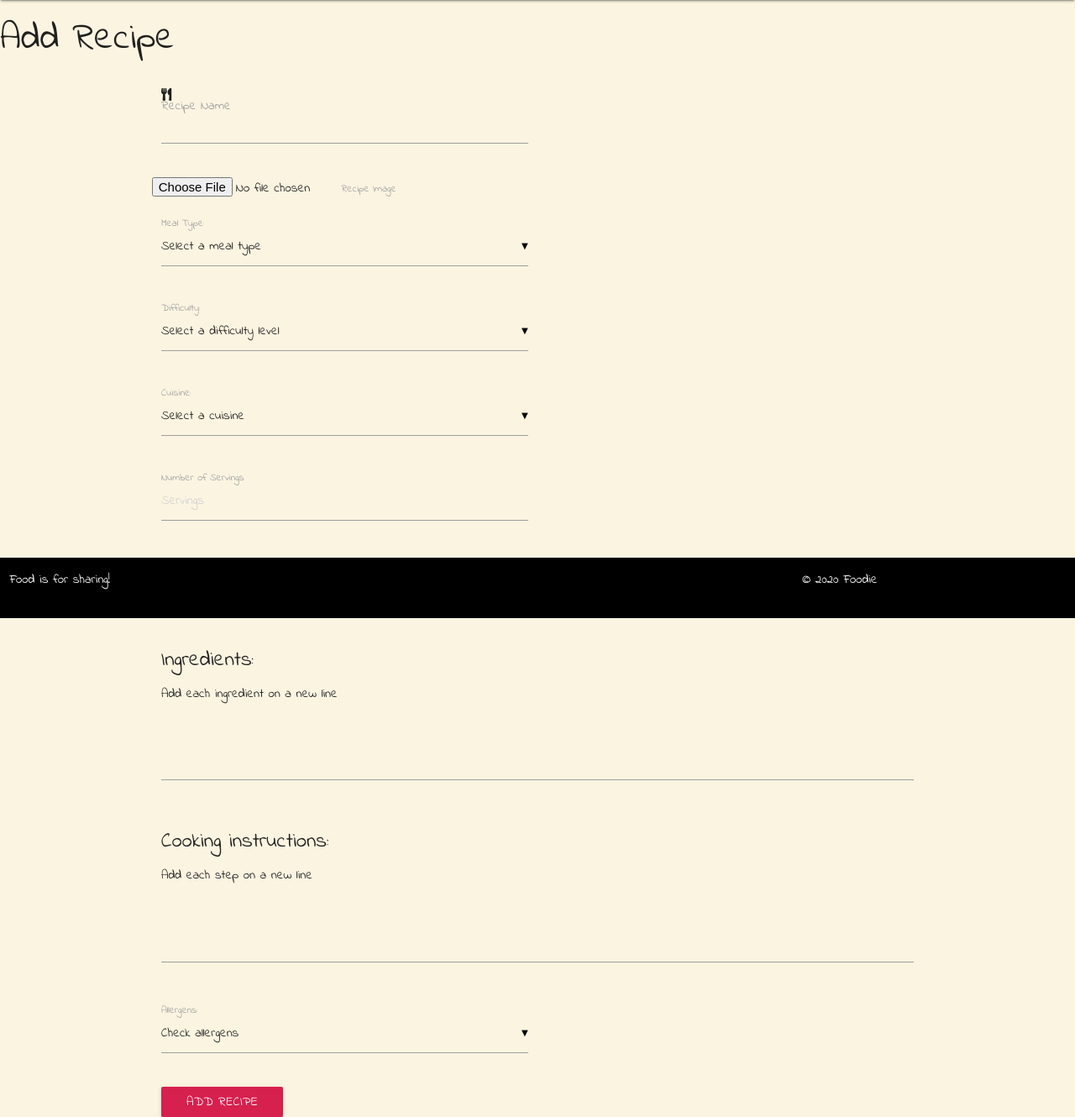
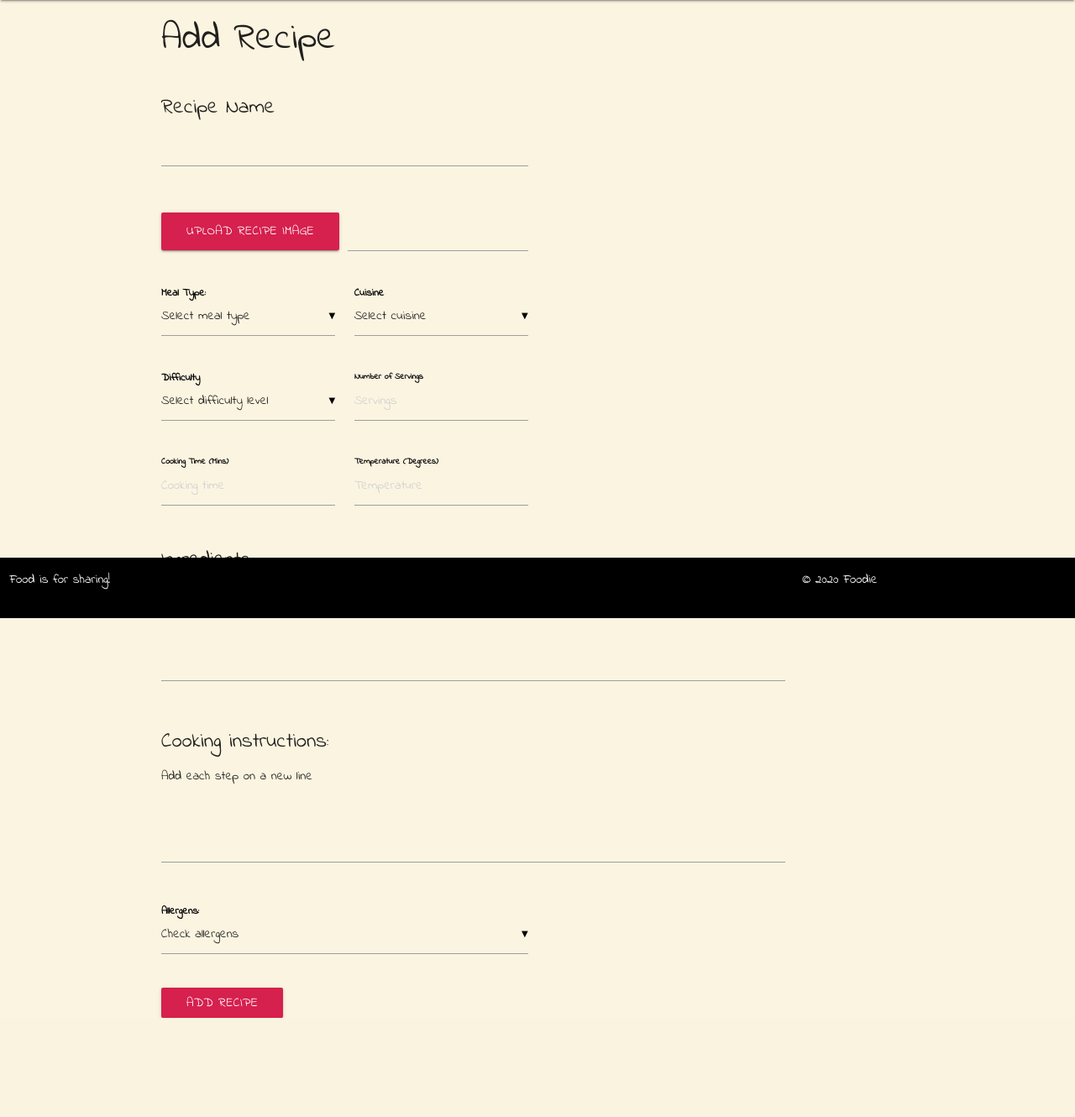
Before and after one commit to coderkatew/foodie, a Flask app: page /add_recipe in a window 1280 px wide. Shown: the part 64-1394 px from the top of the page at 84% size. After the commit the page ends 1276 px from the top, so only its background shows below. Run offline with Flask 2, Linux system fonts and the light colour scheme; data that the repository does not hold is empty; some libraries are stand-ins or nearby versions.

Commit message:
Improve CSS styling on add recipe page to make it more user-friendly

```diff
--- a/static/css/style.css
+++ b/static/css/style.css
@@ -42,6 +42,20 @@ nav ul .active {
 #login.container, #register.container {
     margin: 0;
     width: 100%;
+}
+
+/* ----- Forms -----*/
+.input-field label {
+     color: black;
+     font-size: .83em;
+     font-weight: bolder;
+   }
+.btn {
+    background-color: #D6204E;
+}
+
+.recipe-section {
+    max-width:50%;
 }
 
 /* ----- Buttons -----*/
--- a/templates/add_recipe.html
+++ b/templates/add_recipe.html
@@ -1,80 +1,76 @@
 {% extends 'base.html' %} {% block content %}
+
+<div id="recipe_form" class="container">
 <h3>Add Recipe</h3>
-<!-- Recipe Name -->
-<div class="container">
   <form
     action="{{ url_for('insert_recipe') }}"
     method="POST"
     class="col s12"
     enctype="multipart/form-data"
   >
+  <!-- Recipe Name -->
     <div class="row">
       <div class="input-field col s6">
-        <i class="fas fa-utensils"></i>
+         <h5>Recipe Name</h5>
         <input
           id="recipe_name"
           name="recipe_name"
           type="text"
           class="validate"
         />
-        <label for="icon_prefix">Recipe Name</label>
       </div>
     </div>
     <!--Recipe Image-->
     <div class="row">
-      <div class="recipe-image">
-        <input
-          type="file"
-          class="image"
+        <div class="file-field input-field recipe-image col s6">
+      <div class="btn">
+        <span>Upload Recipe Image</span>
+        <input type="file" class="image"
           name="recipe_image"
           id="recipe-image"
           accept="image/png, image/jpeg"
-          required
-        />
-        <label class="recipe-image-label" for="recipe_image"
-          >Recipe Image</label
-        >
+          required>
+      </div>
+      <div class="file-path-wrapper">
+        <input class="file-path validate" type="text">
       </div>
     </div>
+      </div>
     <!-- Meal Type -->
     <div class="row">
-      <div class="input-field col s6">
+      <div class="input-field col s3">
         <select id="category" name="category">
-          <option value="" disabled selected>Select a meal type</option>
+          <option value="" disabled selected>Select meal type</option>
           {% for cat in categories %}
           <option value="{{cat.category}}">{{cat.category}}</option>
           {% endfor %}
         </select>
         <label>Meal Type:</label>
       </div>
+    <!-- Cuisine -->
+      <div class="input-field col s3">
+        <select name="cuisine">
+          <option value="" disabled selected>Select cuisine</option>
+          {% for cuisine in cuisines %}
+          <option value="{{cuisine.cuisine}}">{{cuisine.cuisine}}</option>
+          {% endfor %}
+        </select>
+        <label>Cuisine</label>
+      </div>
     </div>
     <!-- Difficulty Level -->
     <div class="row">
-      <div class="input-field col s6">
+      <div class="input-field col s3">
         <select name="difficulty">
-          <option value="" disabled selected>Select a difficulty level</option>
+          <option value="" disabled selected>Select difficulty level</option>
           {% for level in levels %}
           <option value="{{level.difficulty}}">{{level.difficulty}}</option>
           {% endfor %}
         </select>
-        <label>Difficulty:</label>
+        <label>Difficulty</label>
       </div>
-    </div>
-    <!-- Cuisine -->
-    <div class="row">
-      <div class="input-field col s6">
-        <select name="cuisine">
-          <option value="" disabled selected>Select a cuisine</option>
-          {% for cuisine in cuisines %}
-          <option value="{{cuisine.cuisine}}">{{cuisine.cuisine}}</option>
-          {% endfor %}
-        </select>
-        <label>Cuisine:</label>
-      </div>
-    </div>
     <!-- Servings -->
-    <div class="row">
-      <div class="input-field col s6">
+      <div class="input-field col s3">
         <input
           id="servings"
           name="servings"
@@ -89,7 +85,7 @@
     </div>
     <!-- Time -->
     <div class="row">
-      <div class="input-field col s6">
+      <div class="input-field col s3">
         <label>Cooking Time (Mins)</label>
         <input
           id="time"
@@ -101,10 +97,22 @@
           required=""
         />
       </div>
+    <!-- Temperature -->
+      <div class="input-field col s3">
+        <label>Temperature (Degrees)</label>
+        <input
+          id="temperature"
+          name="temperature"
+          placeholder="Temperature"
+          class="validate"
+          type="number"
+          min="0"
+        />
+      </div>
     </div>
     <!-- Ingredients -->
     <div class="row">
-      <div class="col s12">
+      <div class="col s10">
         <h5>Ingredients:</h5>
         <p>Add each ingredient on a new line</p>
         <textarea
@@ -117,7 +125,7 @@
     </div>
     <!-- Method -->
     <div class="row">
-      <div class="col s12">
+      <div class="col s10">
         <h5>Cooking instructions:</h5>
         <p>Add each step on a new line</p>
         <textarea
```
